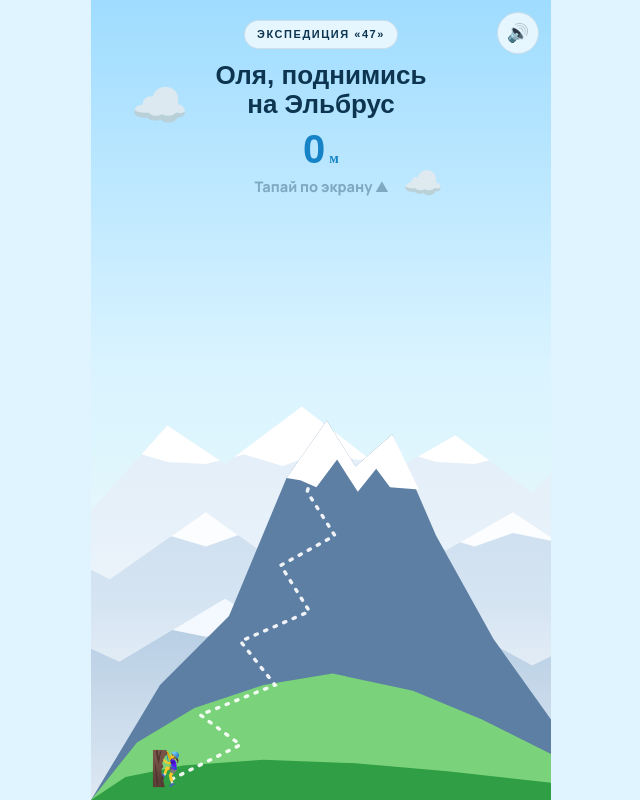
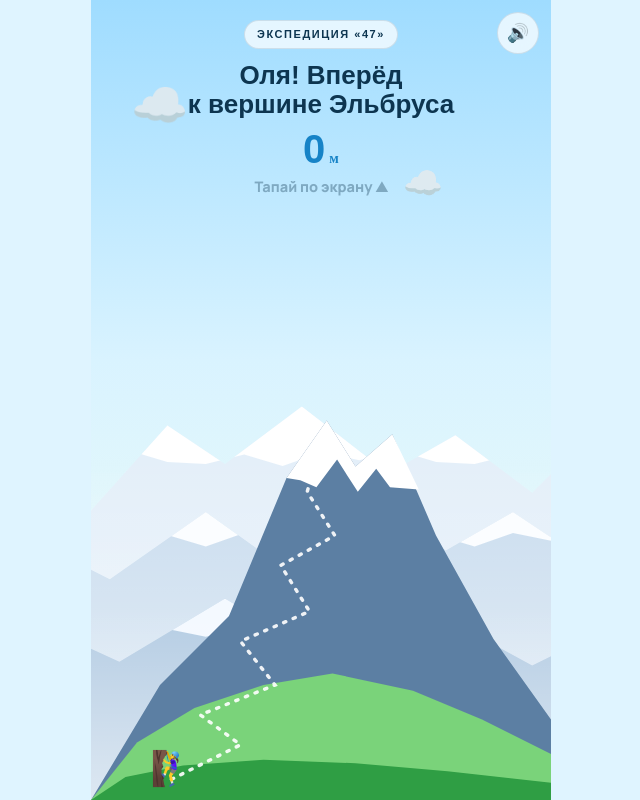
Before and after one commit to LaLa-iZ/LaLa-iZ.github.io, a plain HTML site: page olya-3e5z9/index.html in a window 1280 px wide. Shown: the whole page, without its empty margins (319-959 px from the left). Drawn offline with Linux system fonts and the light colour scheme; a web font is replaced by a local one.

Commit message:
Оля: новый заголовок первой страницы

```diff
--- a/olya-3e5z9/index.html
+++ b/olya-3e5z9/index.html
@@ -201,7 +201,7 @@
   <section class="screen active" id="s1">
     <div class="s1top" id="s1top">
       <span class="pill">Экспедиция «47»</span>
-      <h1>Оля, поднимись<br>на Эльбрус</h1>
+      <h1>Оля! Вперёд<br>к вершине Эльбруса</h1>
       <div class="alt"><span id="alt">0</span><small>м</small></div>
       <div class="hint" id="hint">Тапай по экрану ⛰</div>
     </div>
```
